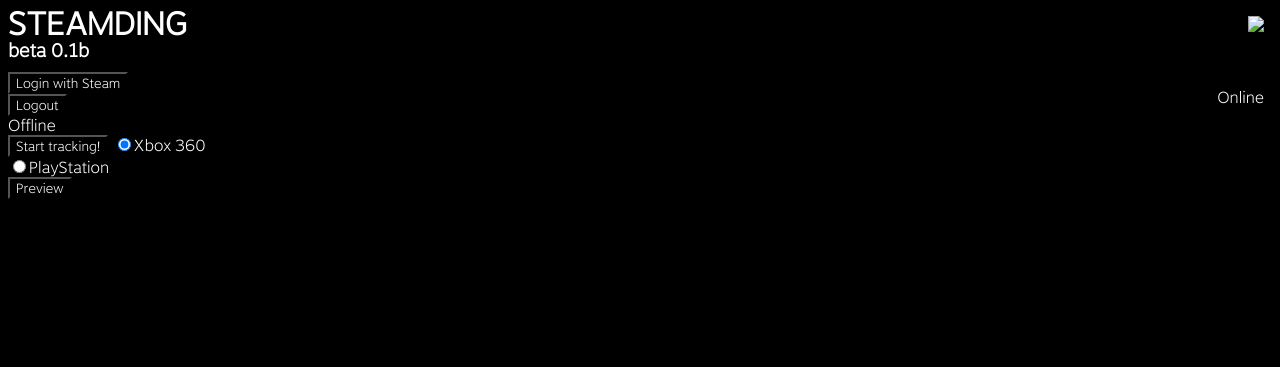
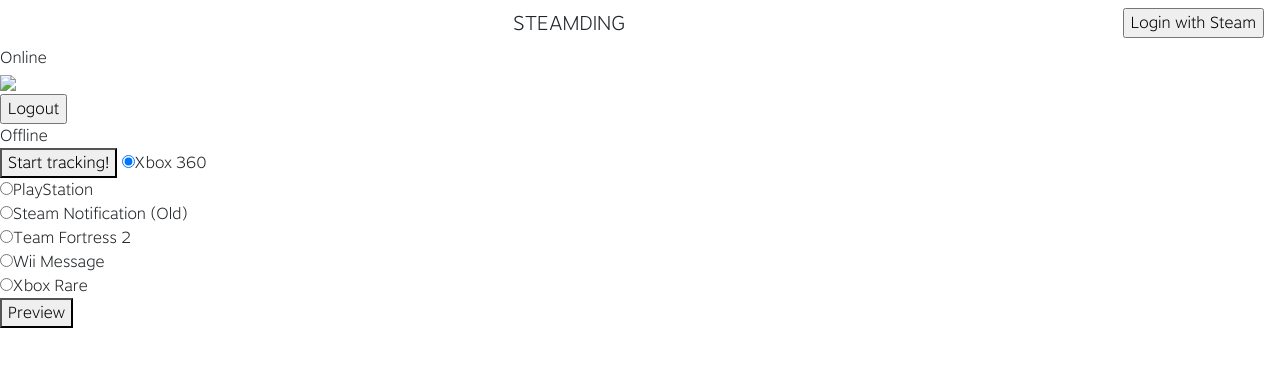
Before and after one commit to aquelemiguel/steamding, a PHP site: page /views/index.html in a window 1280 px wide. Shown: the top 367 px of the page. Run offline with PHP 8.4, Linux system fonts and the light colour scheme.

Commit message:
Fix duplicate sound and add extra notification sounds

```diff
--- a/public/css/style.css
+++ b/public/css/style.css
@@ -13,36 +13,10 @@
     src: url('../fonts/motiva-sans-light-italic.ttf');
 }
 
-*{
+body {
     font-family: 'Motiva Sans Light';
-    background-color: black;
-    color: white;
 }
 
 #steamid64 {
     width: 200px;
 }
-
-h1 {
-    font-size: 100;
-    line-height: 0.2;
-}
-
-h3 {
-    font-size: 8;
-    line-height: 0.2;
-}
-
-#profile-avatar {
-    position: absolute;
-    top: 0;
-    right: 0;
-    margin: 1em 1em;
-}
-
-#persona-name {
-    position: absolute;
-    top: 10;
-    right: 0;
-    margin: 1em 1em;
-}
--- a/views/index.html
+++ b/views/index.html
@@ -4,21 +4,33 @@
 <head>
     <meta charset="utf-8">
     <title>steamding</title>
+    <link rel="stylesheet" href="https://stackpath.bootstrapcdn.com/bootstrap/4.3.1/css/bootstrap.min.css" integrity="sha384-ggOyR0iXCbMQv3Xipma34MD+dH/1fQ784/j6cY/iJTQUOhcWr7x9JvoRxT2MZw1T" crossorigin="anonymous">
     <link rel="stylesheet" href="css/style.css">
 </head>
 
 <body>
-    <h1>STEAMDING</h1>
-    <h3>beta 0.1b</h3>
+    <nav class="navbar navbar-expand-md justify-content-md-center justify-content-start">
+        <div class="navbar-collapse collapse justify-content-between align-items-center w-100" id="collapsingNavbar2">
+            <ul class="navbar-nav mx-auto text-md-center text-left">
+                <li class="nav-item my-auto">
+                    <h1 class="nav-link navbar-brand mx-0 d-none d-md-inline">STEAMDING</h1>
+                </li>
+            </ul>
+            <ul class="nav navbar-nav flex-row justify-content-md-center justify-content-start flex-nowrap">
+                <li class="nav-item">
+                    <form action="/auth/openid" method="POST">
+                        <input id="login-btn" type="submit" value="Login with Steam">
+                    </form>
+                </li>
+            </ul>
+        </div>
+    </nav>
+
 
     <div id="profile-area">
         <div id="persona-name">Online</div>
         <img id="profile-avatar" src="#">
     </div>
-
-    <form action="/auth/openid" method="POST">
-        <input id="login-btn" type="submit" value="Login with Steam">
-    </form>
 
     <form action="/auth/logout" method="POST">
         <input id="logout-btn" type="submit" value="Logout">
@@ -30,8 +42,16 @@
 
     <input type="radio" name="sfx" value="xbox-360" checked="checked">Xbox 360<br>
     <input type="radio" name="sfx" value="playstation">PlayStation<br>
+    <input type="radio" name="sfx" value="steam-old">Steam Notification (Old)<br>
+    <input type="radio" name="sfx" value="tf2">Team Fortress 2<br>
+    <input type="radio" name="sfx" value="wii-message">Wii Message<br>
+    <input type="radio" name="sfx" value="xbox-rare">Xbox Rare<br>
+
 
     <button id="preview" type="button">Preview</button>
+    <script src="https://code.jquery.com/jquery-3.3.1.slim.min.js" integrity="sha384-q8i/X+965DzO0rT7abK41JStQIAqVgRVzpbzo5smXKp4YfRvH+8abtTE1Pi6jizo" crossorigin="anonymous"></script>
+    <script src="https://cdnjs.cloudflare.com/ajax/libs/popper.js/1.14.7/umd/popper.min.js" integrity="sha384-UO2eT0CpHqdSJQ6hJty5KVphtPhzWj9WO1clHTMGa3JDZwrnQq4sF86dIHNDz0W1" crossorigin="anonymous"></script>
+    <script src="https://stackpath.bootstrapcdn.com/bootstrap/4.3.1/js/bootstrap.min.js" integrity="sha384-JjSmVgyd0p3pXB1rRibZUAYoIIy6OrQ6VrjIEaFf/nJGzIxFDsf4x0xIM+B07jRM" crossorigin="anonymous"></script>
     <script src="js/bundle.js"></script>
 </body>
 
```
Also changed, not shown: app.js (+9 -3 lines), public/js/bundle.js, 6 other files.
